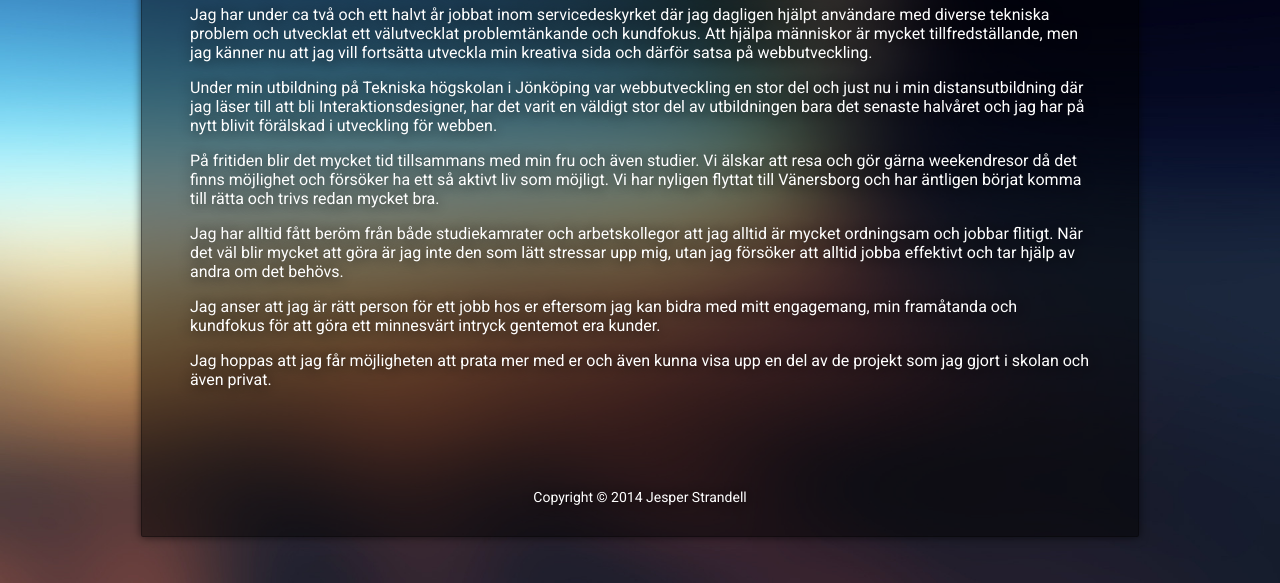
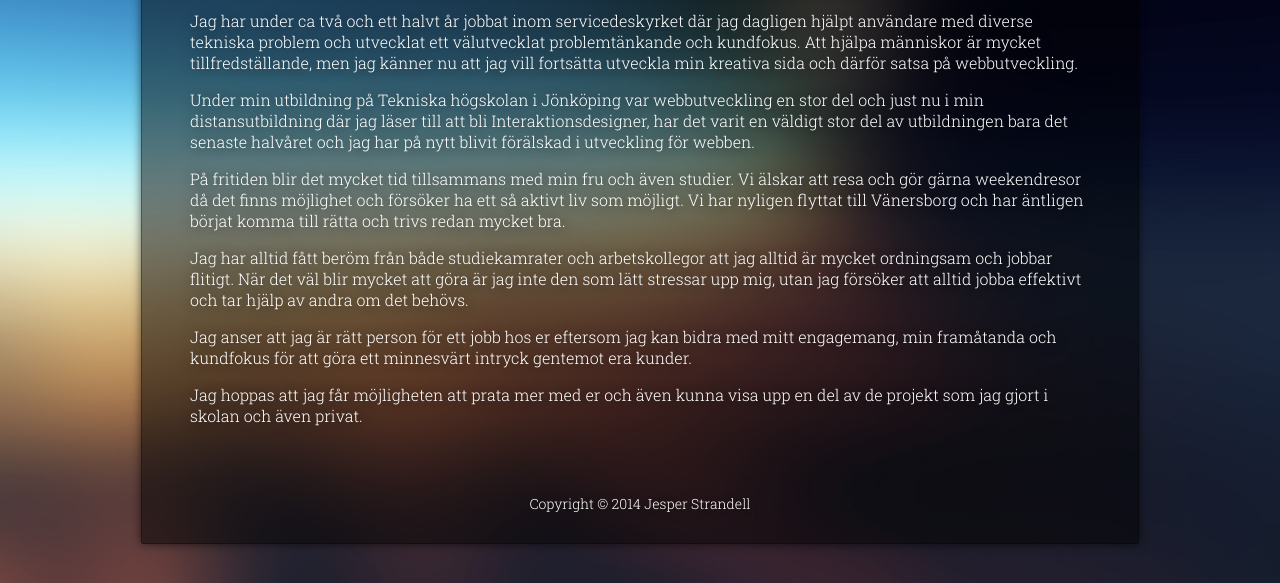
Before and after one commit to ja222vv/minipage, a plain HTML site: page index.html in a window 1280 px wide. Shown: the part 217-800 px from the top of the page. Drawn offline with Linux system fonts and the light colour scheme.

Commit message:
bytt font

```diff
--- a/css/style.css
+++ b/css/style.css
@@ -1,4 +1,4 @@
-@import url(//fonts.googleapis.com/css?family=Roboto:400,300);
+@import url(//fonts.googleapis.com/css?family=Roboto+Slab:300);
 
 /*
 outline: 7px solid rgba(255,255,255,0);
@@ -12,8 +12,8 @@ html {
 }
 
 body {
-	font-family: 'Roboto', sans-serif;
-	color: #fff;
+	font-family: 'Roboto slab', serif;
+	color: #FFFFFF;
 	font-size: 16px;
 	text-shadow: 1px 1px 15px #111;
 }
```
